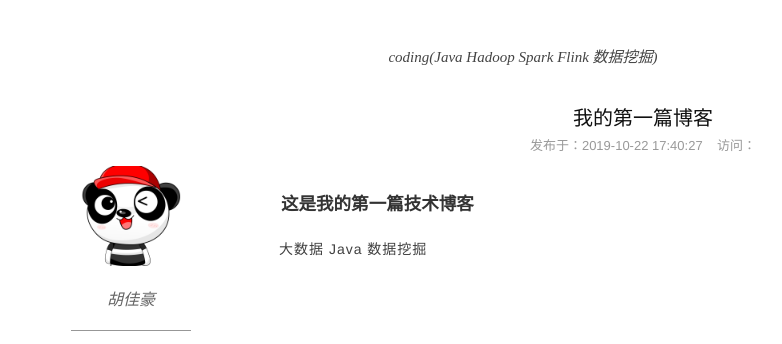
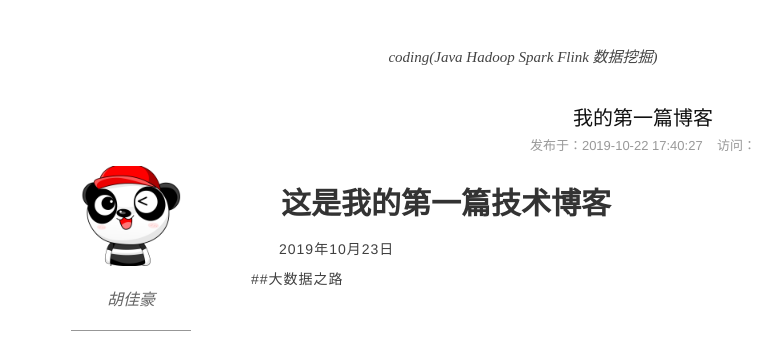
Before and after one commit to JiaHaohu/JiaHaohu.github.io, a plain HTML site: page 2019/10/22/我的第一篇博客/index.html in a window 1280 px wide. Shown: the top 344 px of the page, without its empty margins (117-899 px from the left). Drawn offline with nearby package versions, Linux system fonts and the light colour scheme; some packages are replaced by stand-ins of ours; a script that the page names is missing; a small style sheet from the web is missing.

Commit message:
Site updated: 2019-10-23 11:13:46

```diff
--- a/2019/10/22/我的第一篇博客/index.html
+++ b/2019/10/22/我的第一篇博客/index.html
@@ -89,7 +89,7 @@
     </div>
 
         <div id="toc" class="toc-article">
-    <ol class="toc"><li class="toc-item toc-level-3"><a class="toc-link" href="#这是我的第一篇技术博客"><span class="toc-text">这是我的第一篇技术博客</span></a></li></ol>
+    <ol class="toc"><li class="toc-item toc-level-1"><a class="toc-link" href="#这是我的第一篇技术博客"><span class="toc-text">这是我的第一篇技术博客</span></a></li></ol>
 </div>
 
 </div>
@@ -132,7 +132,7 @@
 </span>
     </div>
     <div class="post-content ">
-        <h3 id="这是我的第一篇技术博客"><a href="#这是我的第一篇技术博客" class="headerlink" title="这是我的第一篇技术博客"></a>这是我的第一篇技术博客</h3><p>大数据 Java 数据挖掘</p>
+        <h1 id="这是我的第一篇技术博客"><a href="#这是我的第一篇技术博客" class="headerlink" title="这是我的第一篇技术博客"></a>这是我的第一篇技术博客</h1><p>2019年10月23日<br>##大数据之路  </p>
 
 
         <br />
```
